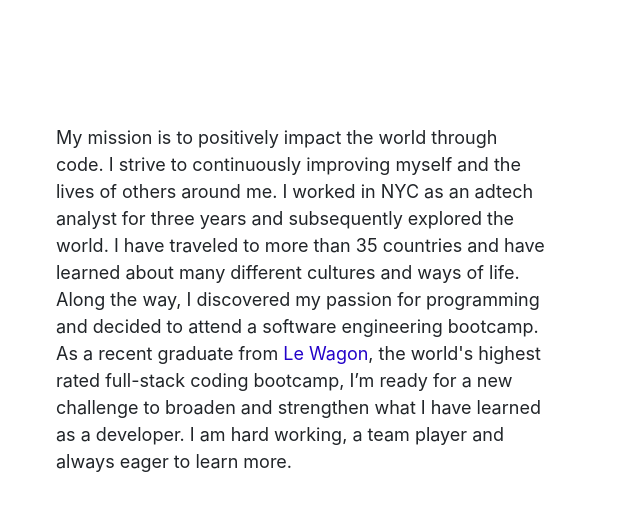
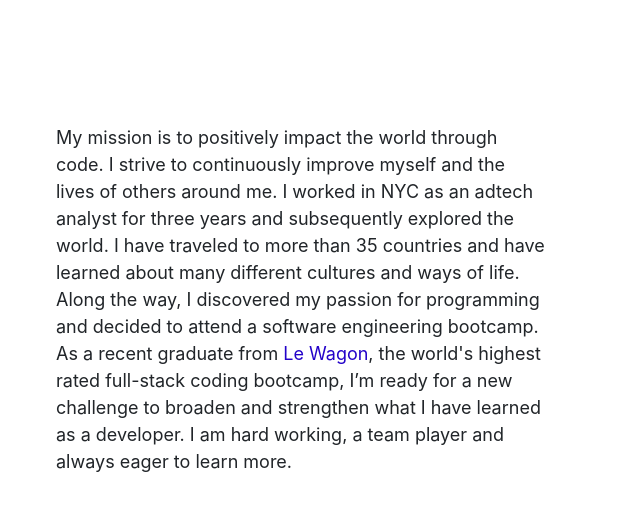
Before and after one commit to chase-the-coder/new-chase-portfolio-page, a plain HTML site: page index.html in a window 1280 px wide. Shown: the part 1140-1665 px from the top of the page, 609-1249 px from the left. Drawn offline with nearby package versions, Linux system fonts and the light colour scheme.

Commit message:
fixing typos

```diff
--- a/index.html
+++ b/index.html
@@ -110,7 +110,7 @@
         </div>
         <div class="about-section-text">
           <p>
-          My mission is to positively impact the world through code. I strive to continuously improving myself and the lives of others
+          My mission is to positively impact the world through code. I strive to continuously improve myself and the lives of others
           around me. I worked in NYC as an adtech analyst for three years and subsequently explored the world. I have traveled to
           more than 35 countries and have learned about many different cultures and ways of life.
            Along the way, I discovered my passion for programming and decided to
```
